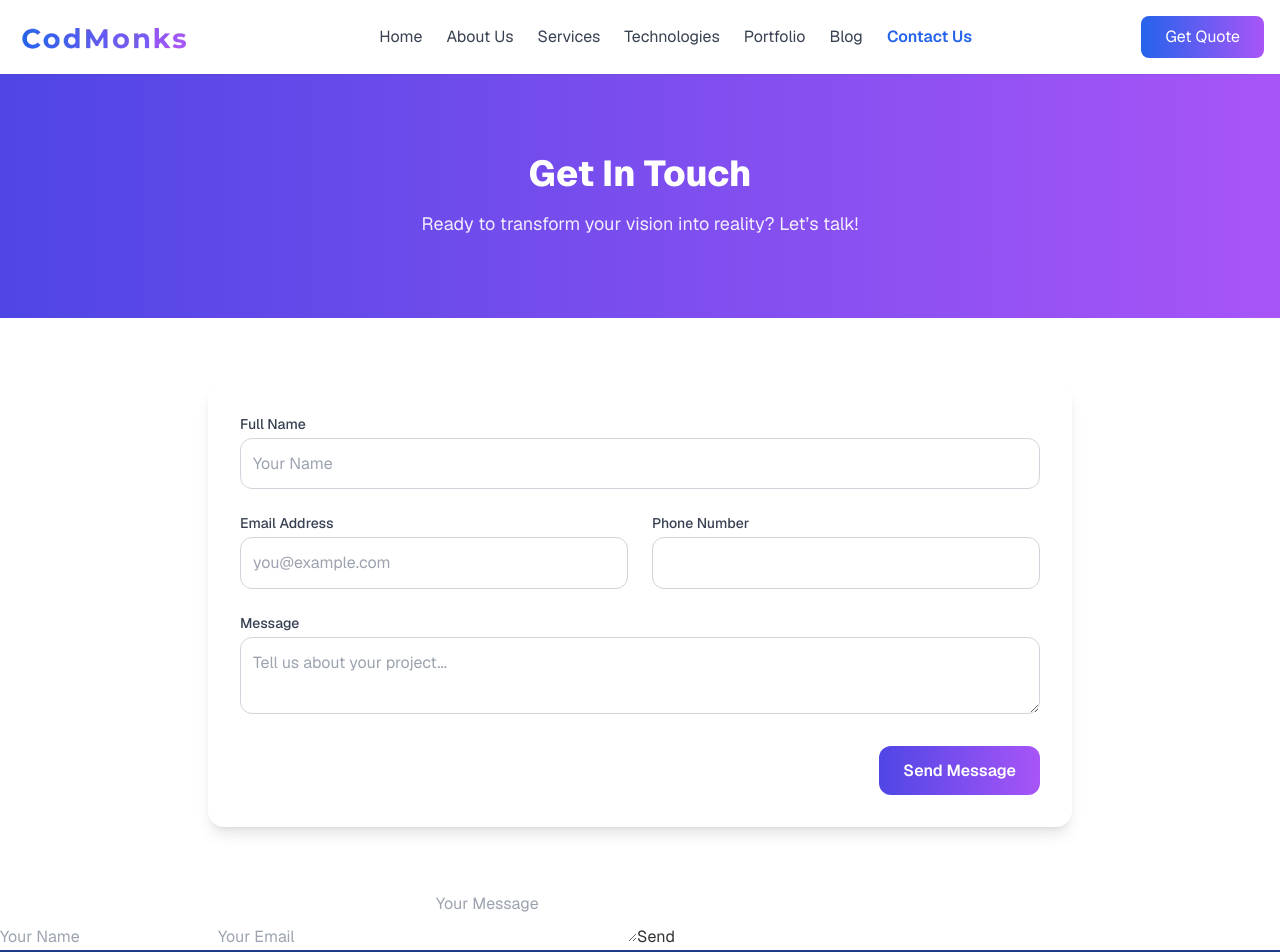
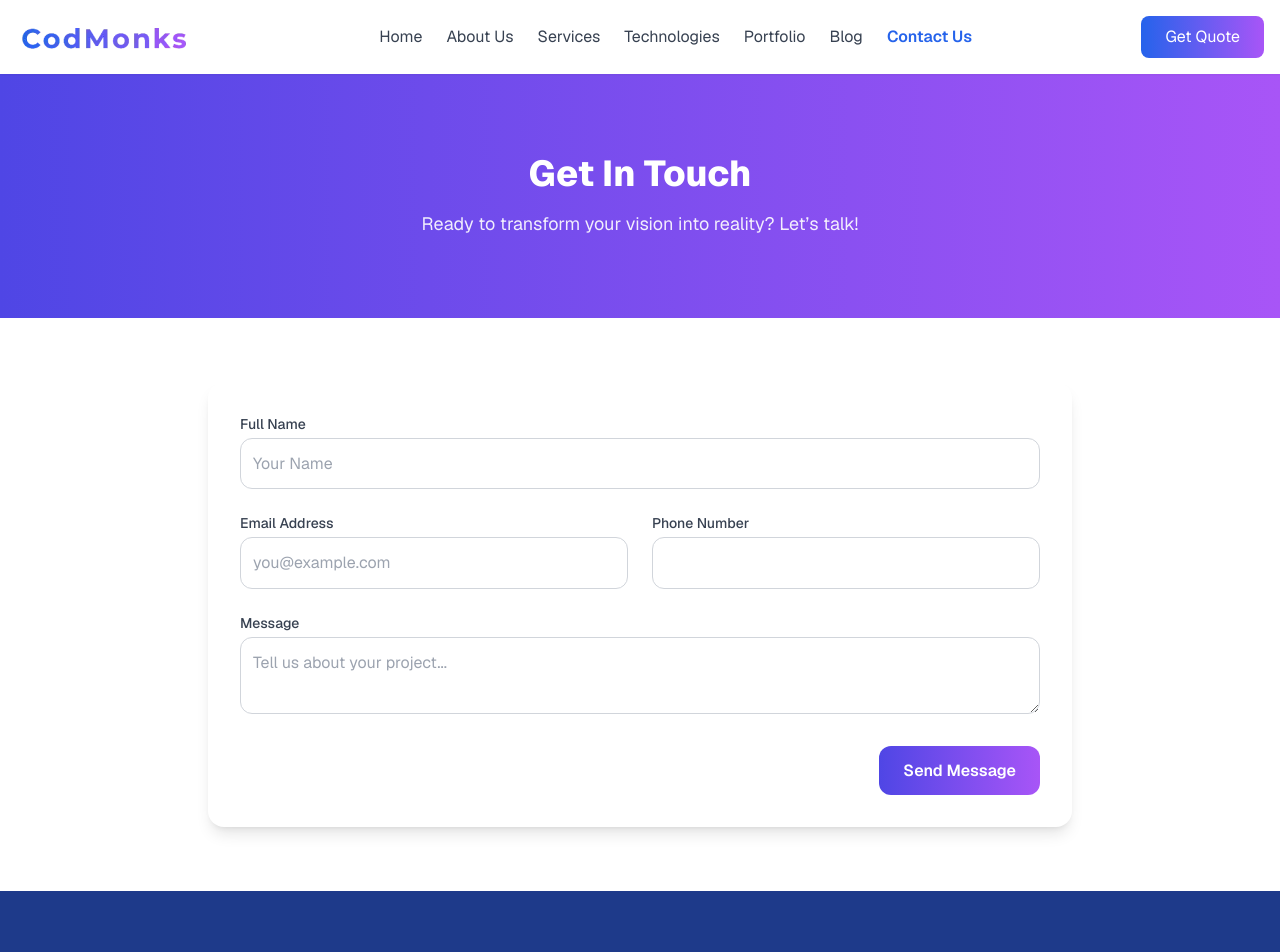
Before and after one commit to daksh1136/Codmonks, a React (Vite) app: page /contact in a window 1280 px wide. Shown: the top 952 px of the page. Built offline with nearby package versions, Linux system fonts and the light colour scheme.

Commit message:
fixed vercel issue

```diff
--- a/src/Components/ContactForm/ContactForm.tsx
+++ /dev/null
@@ -1,22 +0,0 @@
-const ContactForm = () => {
-  return (
-    <form
-      action="https://formsubmit.co/mahesh@codmonks.com"
-      method="POST"
-    >
-      <input type="text" name="name" placeholder="Your Name" required />
-      <input type="email" name="email" placeholder="Your Email" required />
-      <textarea name="message" placeholder="Your Message" required />
-
-      {/* Optional settings */}
-      <input type="hidden" name="_captcha" value="false" />
-      <input type="hidden" name="_subject" value="New Contact Form Submission" />
-      <input type="hidden" name="_template" value="table" />
-      <input type="hidden" name="_next" value="https://www.codmonks.com/thank-you" />
-
-      <button type="submit">Send</button>
-    </form>
-  );
-};
-
-export default ContactForm;
--- a/src/pages/contact-us/Contact.tsx
+++ b/src/pages/contact-us/Contact.tsx
@@ -138,7 +138,6 @@ const Contact: React.FC = () => {
                     </div>
                 </div>
             </section>
-            <ContactForm />
         </>
     );
 };
```
Also changed, not shown: vercel.json (added), 1 other file (tests, documents, lock files or other folders).
